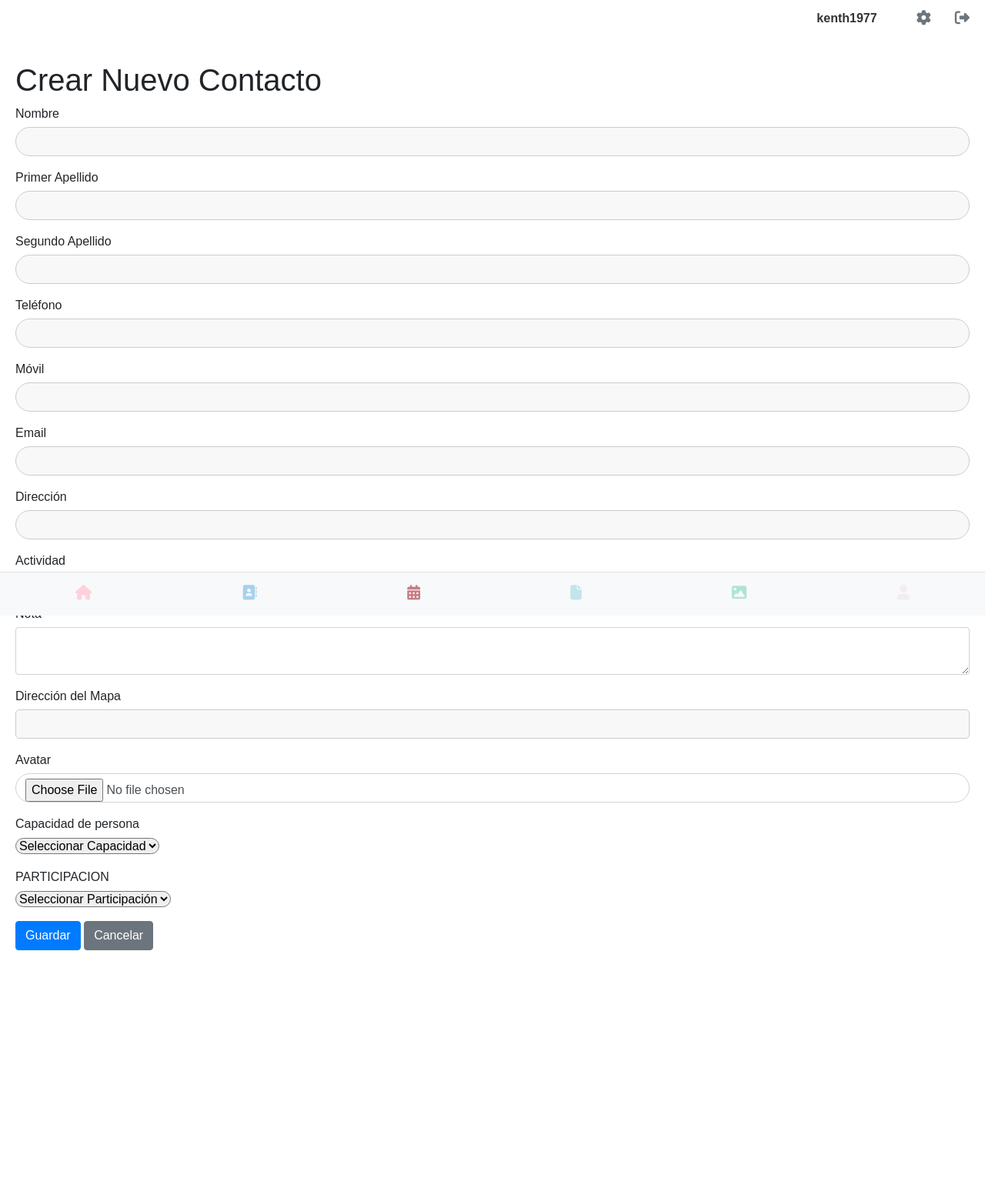
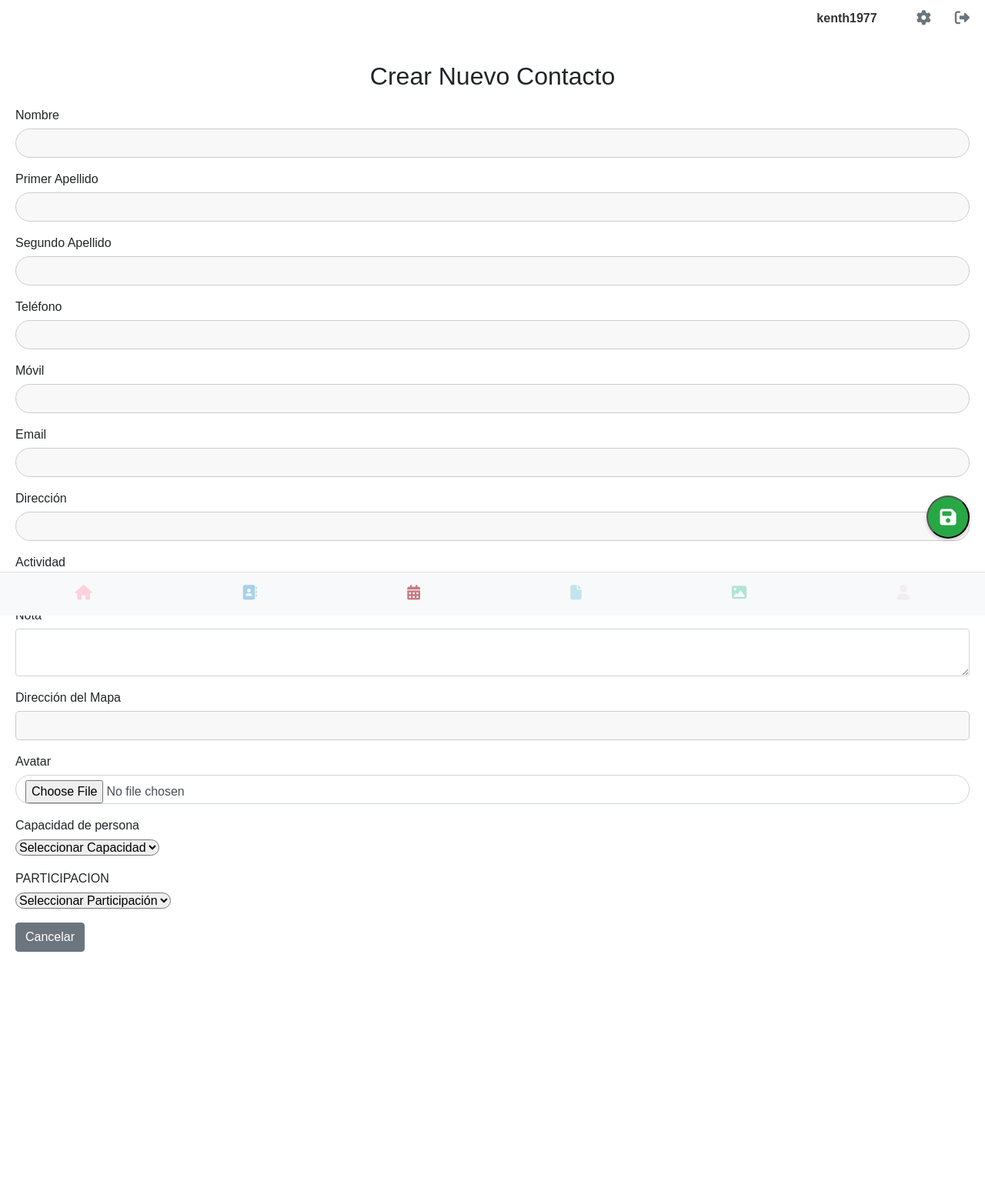
Before and after one commit to kerm1977/miniapp, a Flask app: page /crear_contacto in a window 1280 px wide. Shown: the whole page at 77% size. Before the commit the page ends 1235 px from the top, so only its background shows below. Run offline with Flask 3, Linux system fonts and the light colour scheme; a user stored in the database is signed in; some libraries are stand-ins or nearby versions.

Commit message:
creado el botón de guardar redondo

```diff
--- a/templates/crear_contacto.html
+++ b/templates/crear_contacto.html
@@ -1,6 +1,52 @@
 {% extends 'base.html' %}
 {% block title %}Crear Contacto{% endblock %}
 {% block content %}
+<style>
+.crear-contacto-container {
+    /* Puedes agregar estilos específicos para esta página si lo deseas */
+}
+
+.crear-contacto-container h1 {
+    text-align: center;
+    margin-bottom: 20px;
+    font-size: 2rem;
+}
+
+.floating-save-button {
+    position: fixed;
+    bottom: 100px;
+    right: 20px;
+    background-color: #28a745; /* Un verde para indicar guardar */
+    color: white;
+    border-radius: 50%;
+    width: 56px;
+    height: 56px;
+    display: flex;
+    justify-content: center;
+    align-items: center;
+    font-size: 24px;
+    box-shadow: 0 2px 5px rgba(0, 0, 0, 0.2);
+    z-index: 1000;
+    text-decoration: none;
+}
+
+.floating-save-button:hover {
+    background-color: #1e7e34;
+    color: white;
+}
+
+.floating-save-button i {
+    /* Asegúrate de que el icono no sea demasiado grande */
+    font-size: 1.5rem;
+}
+
+/* Estilos para el formulario para que no se oculte detrás del botón flotante */
+#crearContactoForm {
+    padding-bottom: 70px; /* Ajusta este valor según la altura de tu botón flotante */
+}
+</style>
+
+<div class="crear-contacto-container">
     <h1>Crear Nuevo Contacto</h1>
     <form method="POST" enctype="multipart/form-data" id="crearContactoForm">
         {{ form.csrf_token }}
@@ -95,8 +141,11 @@
                 <ul class="errors"><li>{{ error }}</li></ul>
             {% endfor %}
         </div>
-            <button type="submit" class="btn btn-primary">Guardar</button>
         <a href="{{ url_for('listar_contacto') }}" class="btn btn-secondary">Cancelar</a>
     </form>
 
+    <button type="submit" form="crearContactoForm" class="floating-save-button">
+        <i class="fas fa-save"></i>
+    </button>
+</div>
 {% endblock %}
```
Also changed, not shown: instance/db.db. Lines whose indentation alone changed are shown as unchanged.
